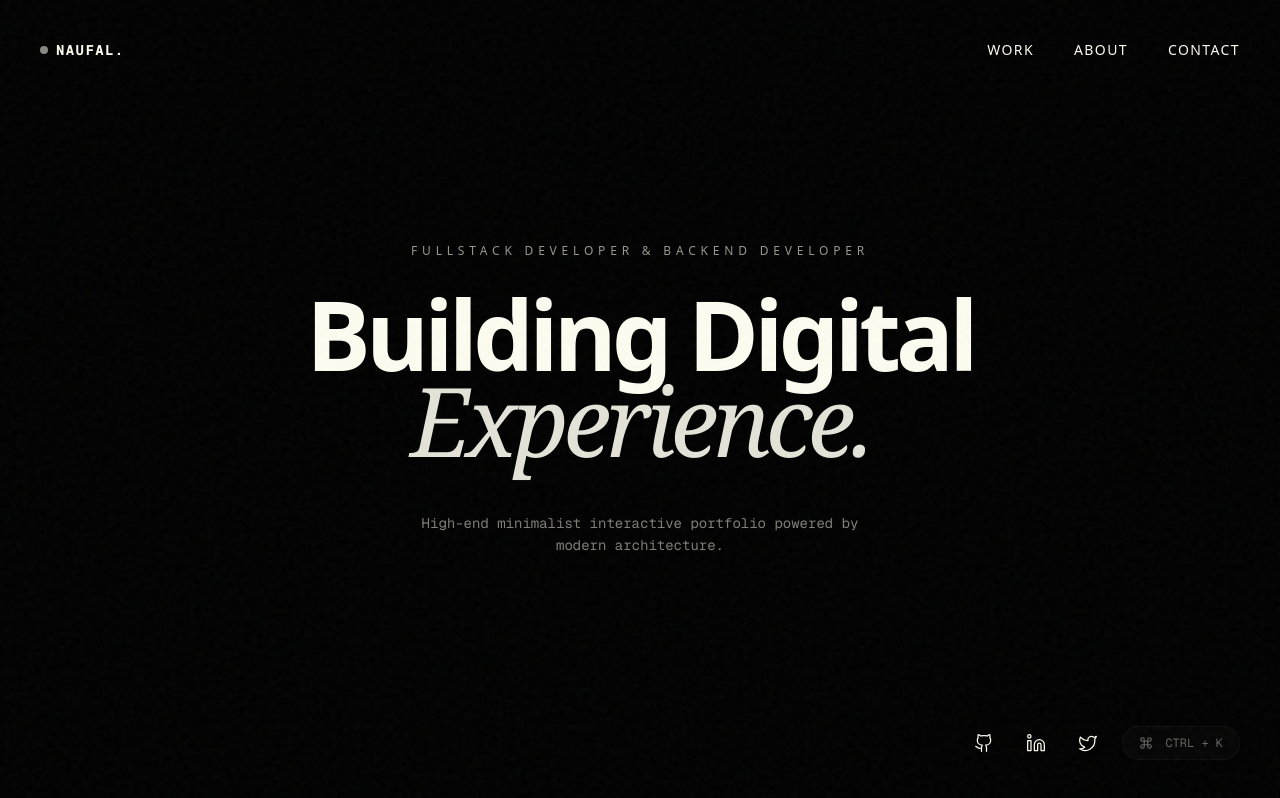
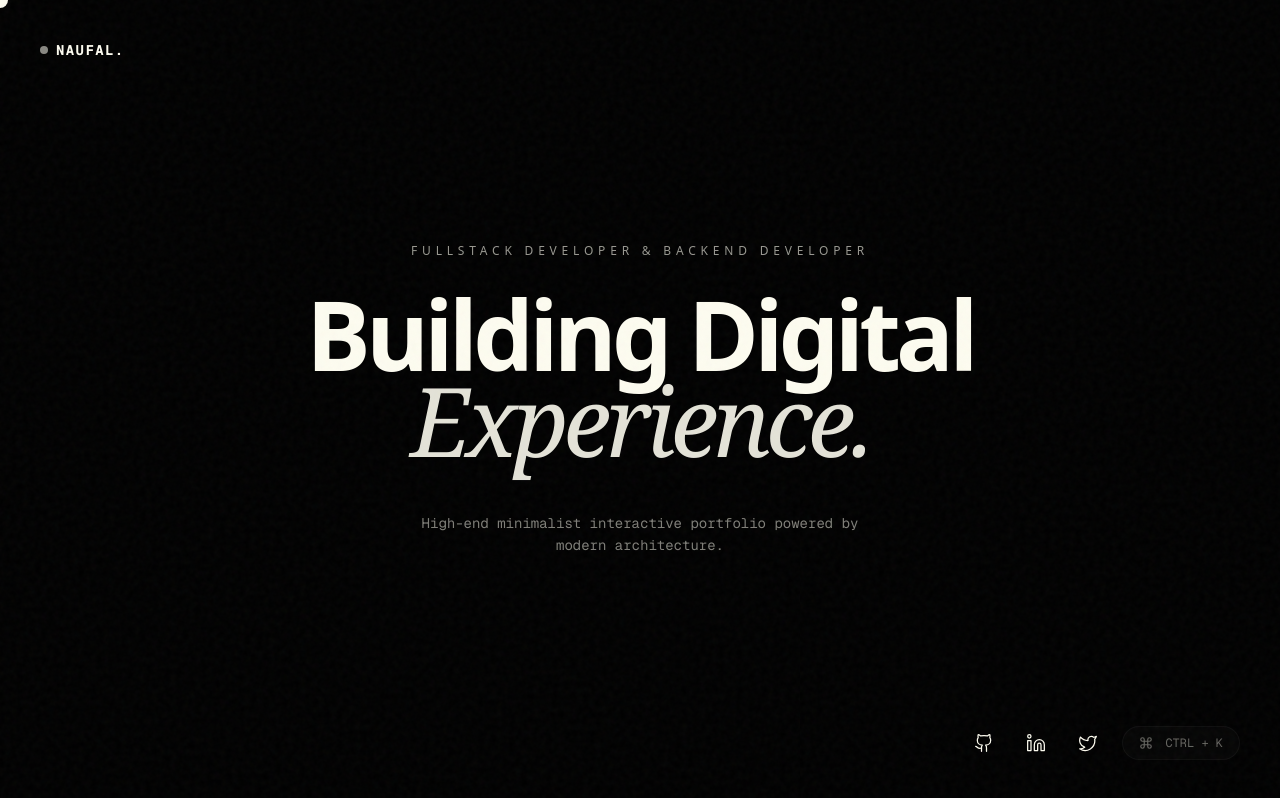
Before and after one commit to Kazeku-06/personal-porto, a Next.js app: page /en in a window 1280 px wide. Built offline with nearby package versions, Linux system fonts and the light colour scheme.

Commit message:
males ah ngatur cursor

```diff
--- a/app/[locale]/page.tsx
+++ b/app/[locale]/page.tsx
@@ -70,17 +70,6 @@ export default function Home() {
           <span className="w-2 h-2 rounded-full bg-[#FDFCF0] animate-pulse"></span>
           NAUFAL.
         </Link>
-        <nav className="flex gap-6 md:gap-10 text-xs md:text-sm font-medium tracking-widest uppercase relative z-50">
-          <Link href="/projects" className="nav-item hover:opacity-70 transition-opacity cursor-pointer">
-            {t("work")}
-          </Link>
-          <Link href="/about" className="nav-item hover:opacity-70 transition-opacity cursor-pointer">
-            {t("about")}
-          </Link>
-          <Link href="/contact" className="nav-item hover:opacity-70 transition-opacity cursor-pointer">
-            {t("contact")}
-          </Link>
-        </nav>
       </header>
 
       <main className="flex-1 flex flex-col items-center justify-center text-center px-4 z-10">
--- a/components/CustomCursor.tsx
+++ b/components/CustomCursor.tsx
@@ -8,12 +8,11 @@ export default function CustomCursor() {
     const pathname = usePathname();
     const cursorRef = useRef<HTMLDivElement>(null);
 
-    const isCustomCursorPage = pathname === "/projects" || pathname === "/contact";
+    const isInteractivePage = pathname === "/projects" || pathname === "/contact";
 
     useEffect(() => {
-        // Disable on reduced motion or touch devices, or if not on specified pages
-        if (!isCustomCursorPage ||
-            window.matchMedia("(prefers-reduced-motion: reduce)").matches ||
+        // Disable completely on reduced motion or touch devices
+        if (window.matchMedia("(prefers-reduced-motion: reduce)").matches ||
             window.matchMedia("(pointer: coarse)").matches) {
 
             document.body.classList.remove("custom-cursor-active");
@@ -38,6 +37,7 @@ export default function CustomCursor() {
         };
 
         const onMouseOver = (e: MouseEvent) => {
+            if (!isInteractivePage) return;
             const target = e.target as HTMLElement;
             if (target.closest("a, button, input, [role='button'], .cursor-pointer")) {
                 gsap.to(cursor, { scale: 1.5, duration: 0.2, backgroundColor: "transparent", border: "1px solid #FDFCF0" });
@@ -45,6 +45,7 @@ export default function CustomCursor() {
         };
 
         const onMouseOut = (e: MouseEvent) => {
+            if (!isInteractivePage) return;
             const target = e.target as HTMLElement;
             if (target.closest("a, button, input, [role='button'], .cursor-pointer")) {
                 gsap.to(cursor, { scale: 1, duration: 0.2, backgroundColor: "#FDFCF0", border: "none" });
@@ -59,11 +60,8 @@ export default function CustomCursor() {
             window.removeEventListener("mousemove", onMouseMove);
             document.removeEventListener("mouseover", onMouseOver);
             document.removeEventListener("mouseout", onMouseOut);
-            document.body.classList.remove("custom-cursor-active");
         };
-    }, [isCustomCursorPage]);
-
-    if (!isCustomCursorPage) return null;
+    }, [isInteractivePage]);
 
     return (
         <div
```
